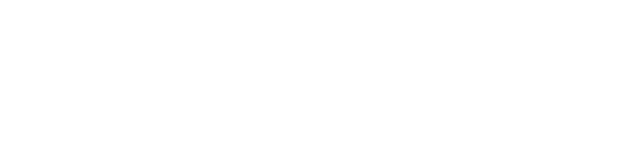
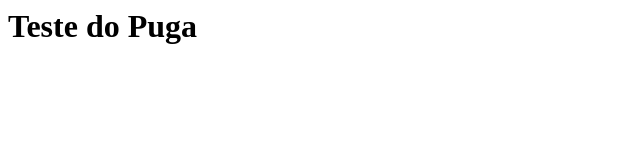
Before and after one commit to jeanpuga/testeRep, a plain HTML site: page index.html in a window 1280 px wide. Shown: the whole page, without its empty margins (0-640 px from the left). Drawn offline with Linux system fonts and the light colour scheme.

Commit message:
Titulo dapagina

```diff
--- a/index.html
+++ b/index.html
@@ -2,5 +2,6 @@
 	<head>
 	</head>
 	<body>
+	<h1>Teste do Puga</h1>
 	</body>
 </htmL>
```
